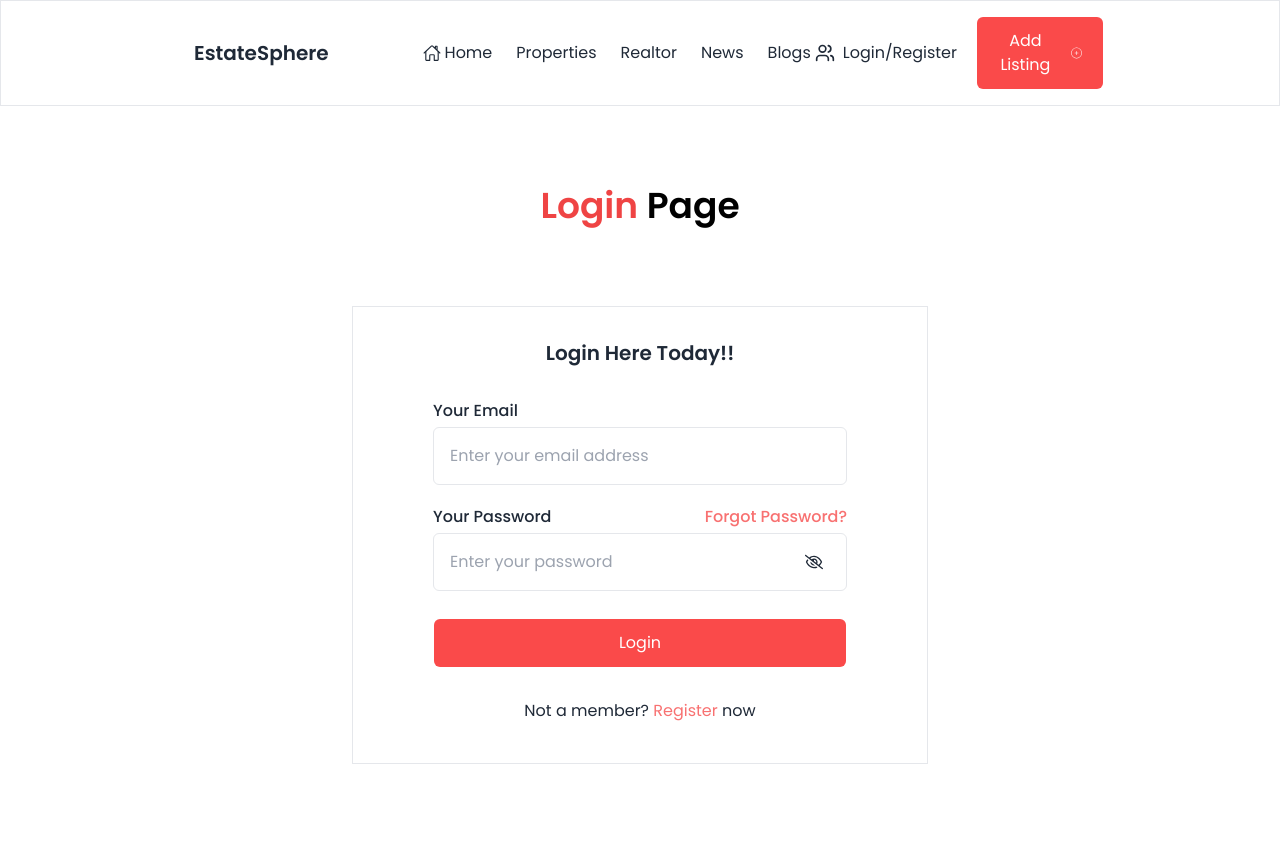
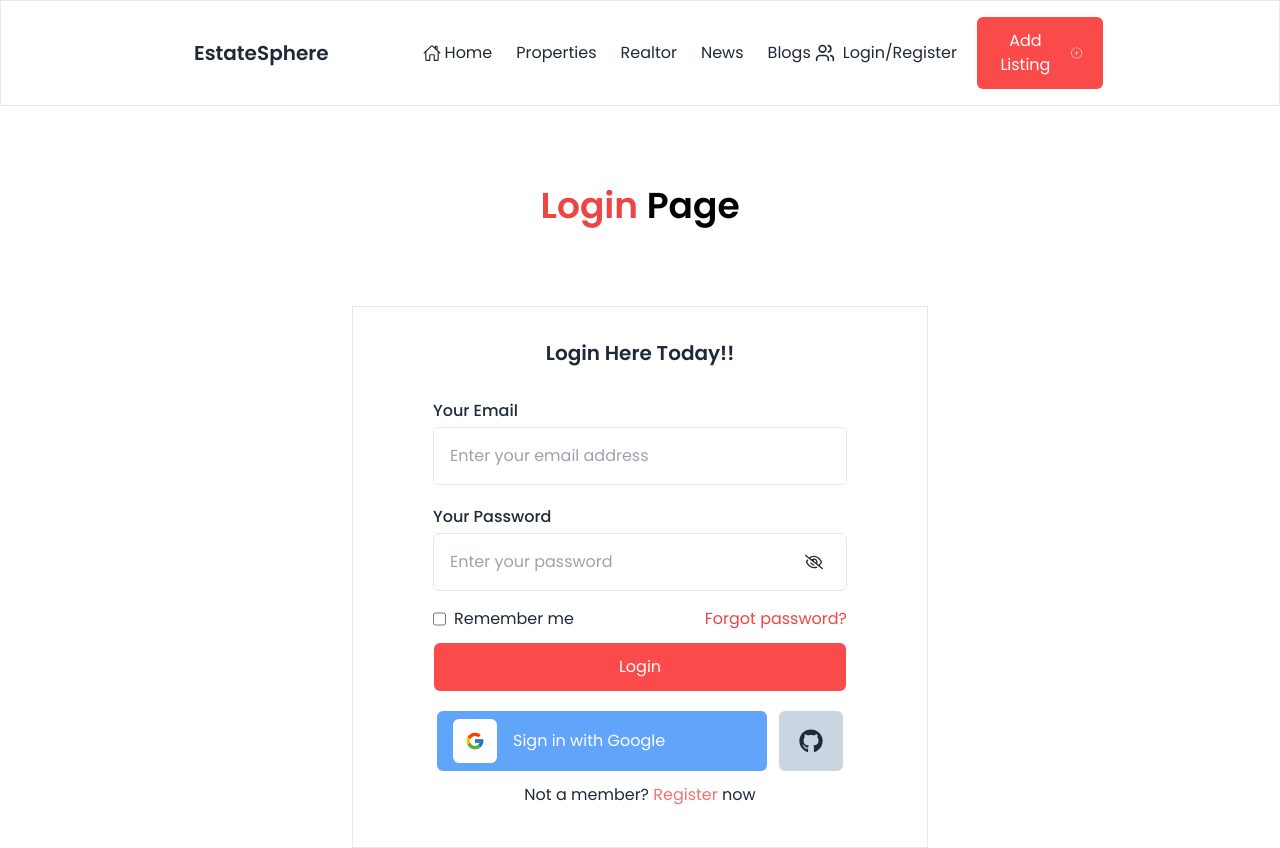
Before and after one commit to Jamil-Aktar-Ifat/estate-sphere, a React (Vite) app: page /login in a window 1280 px wide. Before the commit the page ends 800 px from the top, so only its background shows below. Built offline with nearby package versions, Linux system fonts and the light colour scheme.

Commit message:
firebase added

```diff
--- a/index.html
+++ b/index.html
@@ -2,9 +2,9 @@
 <html lang="en" data-theme="light">
   <head>
     <meta charset="UTF-8" />
-    <link rel="icon" type="image/svg+xml" href="/vite.svg" />
+    <link rel="icon" type="image/svg+xml" href="/real-estate.png" />
     <meta name="viewport" content="width=device-width, initial-scale=1.0" />
-    <title>Vite + React</title>
+    <title>Estate Sphere</title>
   </head>
   <body>
     <div id="root"></div>
--- a/package.json
+++ b/package.json
@@ -11,6 +11,7 @@
   },
   "dependencies": {
     "animate.css": "^4.1.1",
+    "firebase": "^10.13.1",
     "localforage": "^1.10.0",
     "match-sorter": "^6.3.4",
     "react": "^18.3.1",
--- a/src/Pages/Login.jsx
+++ b/src/Pages/Login.jsx
@@ -1,6 +1,8 @@
 import { useState } from "react";
 import { FaRegEye } from "react-icons/fa6";
 import { FaRegEyeSlash } from "react-icons/fa6";
+import { FcGoogle } from "react-icons/fc";
+import { FaGithub } from "react-icons/fa6";
 import { Link } from "react-router-dom";
 
 const Login = () => {
@@ -36,9 +38,6 @@ const Login = () => {
           <div className="relative">
             <div className="flex justify-between">
               <h2 className="font-medium mb-1">Your Password</h2>
-              <a href="" className="text-red-400 font-medium ">
-                Forgot Password?
-              </a>
             </div>
             <input
               className="border p-4 w-full mb-4 rounded-md"
@@ -57,12 +56,34 @@ const Login = () => {
                 <FaRegEyeSlash></FaRegEyeSlash>
               )}
             </span>
+            <div className="flex justify-between">
+              <div className="flex gap-2">
+                <input type="checkbox" name="" id="" />
+                <p>Remember me</p>
+              </div>
+              <div>
+                <a className="text-red-500" href="">
+                  Forgot password?
+                </a>
+              </div>
+            </div>
           </div>
         </div>
         <div className="text-center p-3">
           <button className="bg-[#FA4A4A] text-white border-none px-5 py-3 rounded-md w-3/4 mb-5">
             Login
           </button>
+          <div className="flex gap-3 justify-center">
+            <button className="flex items-center gap-4 bg-blue-400 text-white px-4 rounded-md w-3/5 ">
+              <span className=" bg-white p-3 my-2 rounded-md text-xl">
+                <FcGoogle></FcGoogle>
+              </span>
+              Sign in with Google
+            </button>
+            <button className="bg-slate-300 p-4 px-5 rounded-md text-2xl ">
+              <FaGithub></FaGithub>
+            </button>
+          </div>
         </div>
         <p className="text-center mb-10">
           Not a member?{" "}
--- a/src/Pages/Register.jsx
+++ b/src/Pages/Register.jsx
@@ -16,17 +16,17 @@ const Register = () => {
       </h2>
       <div className="border mx-72 mt-20">
         <h2 className="text-xl font-semibold my-8 text-center">
-          Login Here Today!!
+          Register Here Today!!
         </h2>
 
         <div className="md:mx-20">
           <div className="">
             <h2 className="font-medium mb-1">Your Name</h2>
             <input
-              className="border p-4 w-full mb-5 rounded-md"
+              className="border p-4 w-full mb-5 rounded-md "
               type="name"
               name="name"
-              id="Name"
+              id="name"
               placeholder="Enter your name"
             />
           </div>
@@ -52,6 +52,10 @@ const Register = () => {
             />
           </div>
         </div>
+        <div className="flex gap-2 mx-20 my-2">
+          <input type="checkbox" name="" id="" />
+          <p>I Agree to All Terms & conditions</p>
+        </div>
         <div className="text-center p-3">
           <button className="bg-[#FA4A4A] text-white border-none px-5 py-3 rounded-md w-3/4 mb-3">
             Register
--- /dev/null
+++ b/src/firebase/firebase.config.js
@@ -0,0 +1,18 @@
+// Import the functions you need from the SDKs you need
+import { initializeApp } from "firebase/app";
+// TODO: Add SDKs for Firebase products that you want to use
+// https://firebase.google.com/docs/web/setup#available-libraries
+
+// Your web app's Firebase configuration
+const firebaseConfig = {
+  apiKey: import.meta.env.VITE_APIKEY,
+  authDomain: import.meta.env.VITE_AUTHDOMAIN,
+  projectId: import.meta.env.VITE_PROJECTID,
+  storageBucket: import.meta.env.VITE_STORAGEBUCKET,
+  messagingSenderId: import.meta.env.VITE_MESSAGINGSENDERID,
+  appId: import.meta.env.VITE_APPID,
+};
+
+// Initialize Firebase
+const app = initializeApp(firebaseConfig);
+export default app;
```
Also changed, not shown: public/real-estate.png (added), 1 other file (tests, documents, lock files or other folders).
